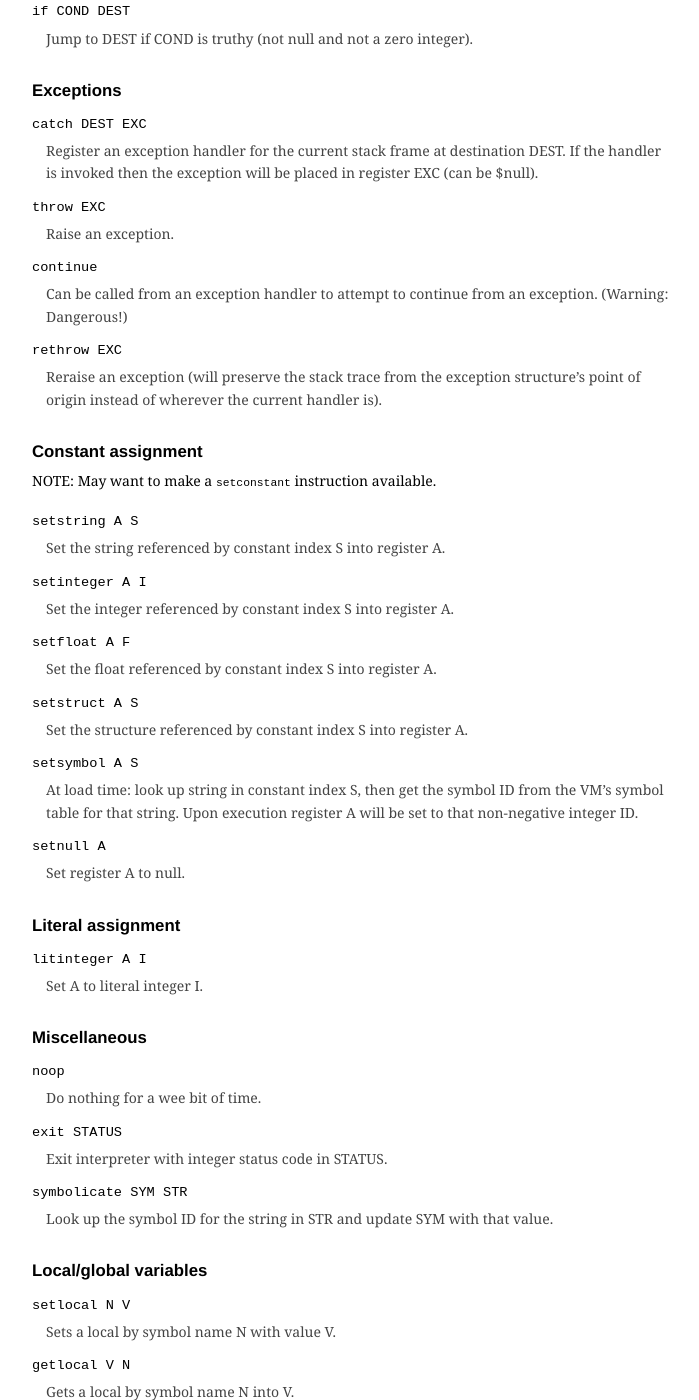
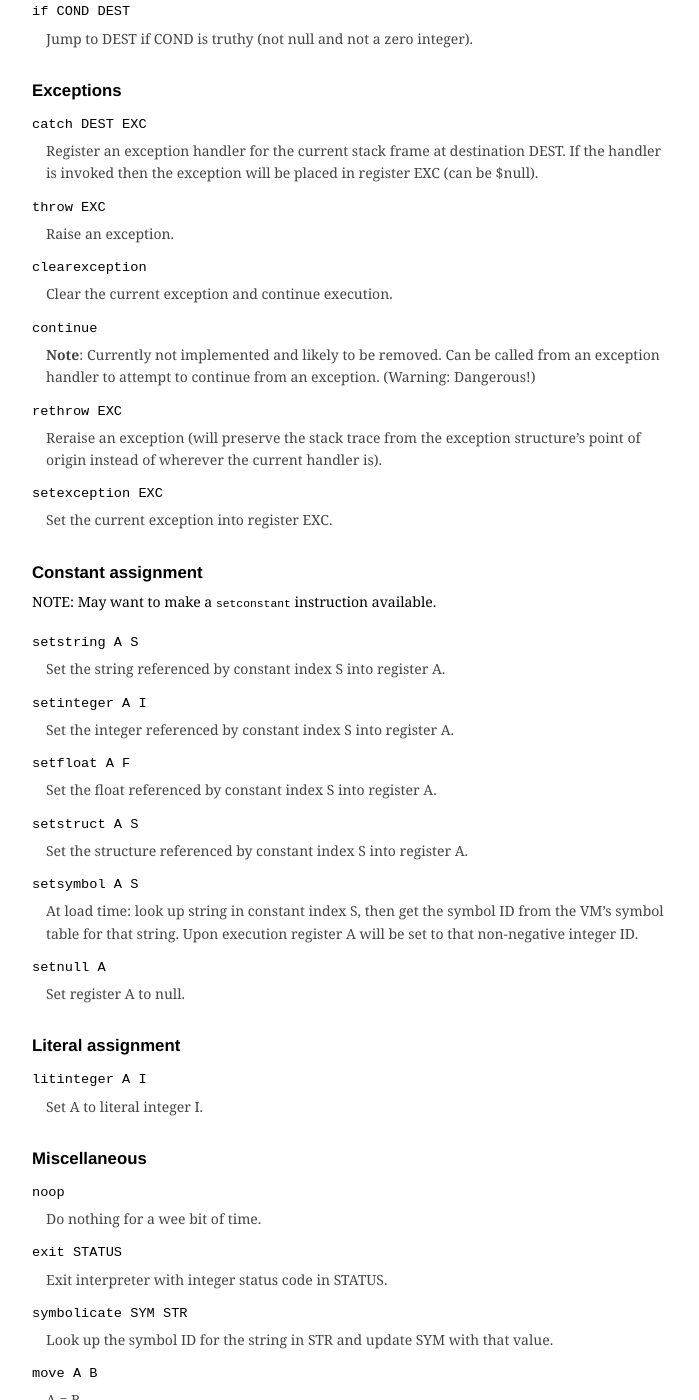
Before and after one commit to dirk/hivm, a Jekyll site: the page built from doc/instructions.md, in a window 1280 px wide and 1400 px high, scrolled down 1697 px. Shown: the whole window, without its empty margins (288-987 px from the left). Built offline with Jekyll 4.4.1, drawn with Linux system fonts in a browser that asks for light colours; comment, search, counter and statistics services are not loaded.

Commit message:
Update instructions documentation

```diff
--- a/doc/instructions.md
+++ b/doc/instructions.md
@@ -85,11 +85,18 @@ name: Instruction set
 `throw EXC`
 :  Raise an exception.
 
+`clearexception`
+:  Clear the current exception and continue execution.
+
 `continue`
-:  Can be called from an exception handler to attempt to continue from an exception. (Warning: Dangerous!)
+:  **Note**: Currently not implemented and likely to be removed.
+   Can be called from an exception handler to attempt to continue from an exception. (Warning: Dangerous!)
 
 `rethrow EXC`
 :  Reraise an exception (will preserve the stack trace from the exception structure's point of origin instead of wherever the current handler is).
+
+`setexception EXC`
+:  Set the current exception into register EXC.
 
 #### Constant assignment
 
@@ -128,6 +135,9 @@ NOTE: May want to make a `setconstant` instruction available.
 
 `symbolicate SYM STR`
 :  Look up the symbol ID for the string in STR and update SYM with that value.
+
+`move A B`
+:  A = B
 
 #### Local/global variables
 
```
